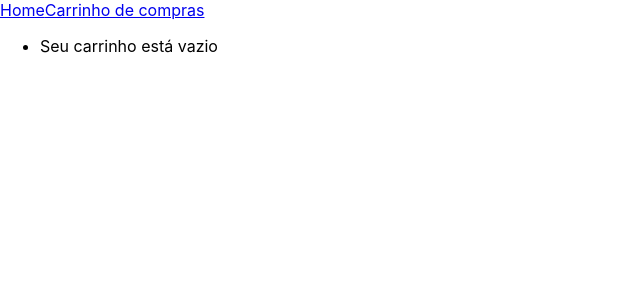
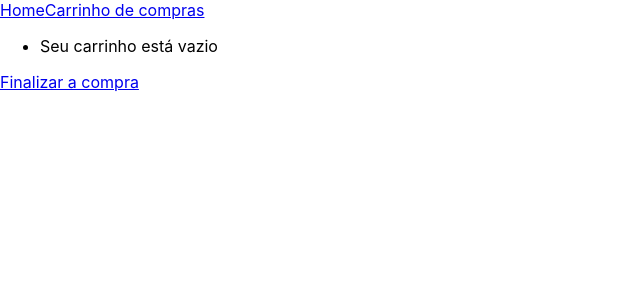
Before and after one commit to JeffDoni/Frontend-online-store, a React (Create React App) app: page /shoppingCart in a window 1280 px wide. Shown: the top 300 px of the page, without its empty margins (0-640 px from the left). Built offline with nearby package versions, Linux system fonts and the light colour scheme.

Commit message:
requisito 12 quase pronto, faltando apenas colocar o botão para funcionar

```diff
--- a/src/App.js
+++ b/src/App.js
@@ -4,6 +4,7 @@ import { BrowserRouter, Route, Switch } from 'react-router-dom';
 import Home from './pages/Home';
 import CartPage from './pages/CartPage';
 import DetailsProduct from './pages/DetailsProduct';
+import Checkout from './pages/Checkout';
 
 function App() {
   return (
@@ -12,6 +13,7 @@ function App() {
         <Route exact path="/" component={ Home } />
         <Route path="/shoppingCart" component={ CartPage } />
         <Route path="/detailsProduct/:id" component={ DetailsProduct } />
+        <Route path="/checkout" component={ Checkout } />
       </Switch>
     </BrowserRouter>
   );
--- a/src/pages/CartPage/index.jsx
+++ b/src/pages/CartPage/index.jsx
@@ -35,6 +35,7 @@ export default class CartPage extends Component {
             ))
           ) }
         </ul>
+        <Link to="/checkout" data-testid="checkout-products">Finalizar a compra</Link>
       </div>
 
     );
```
